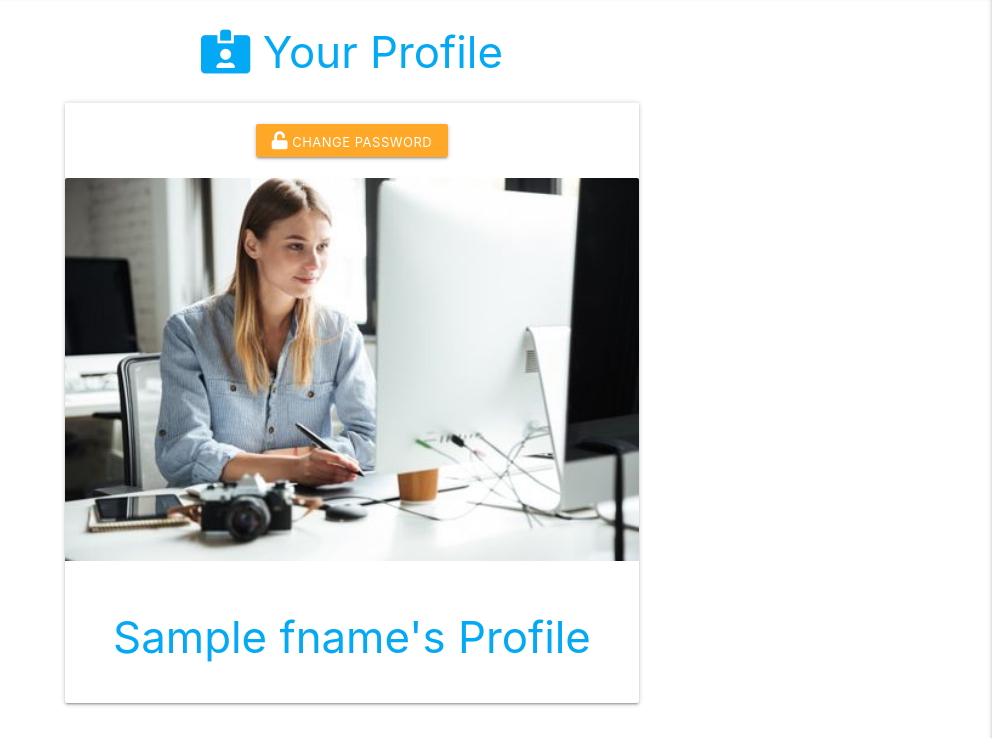
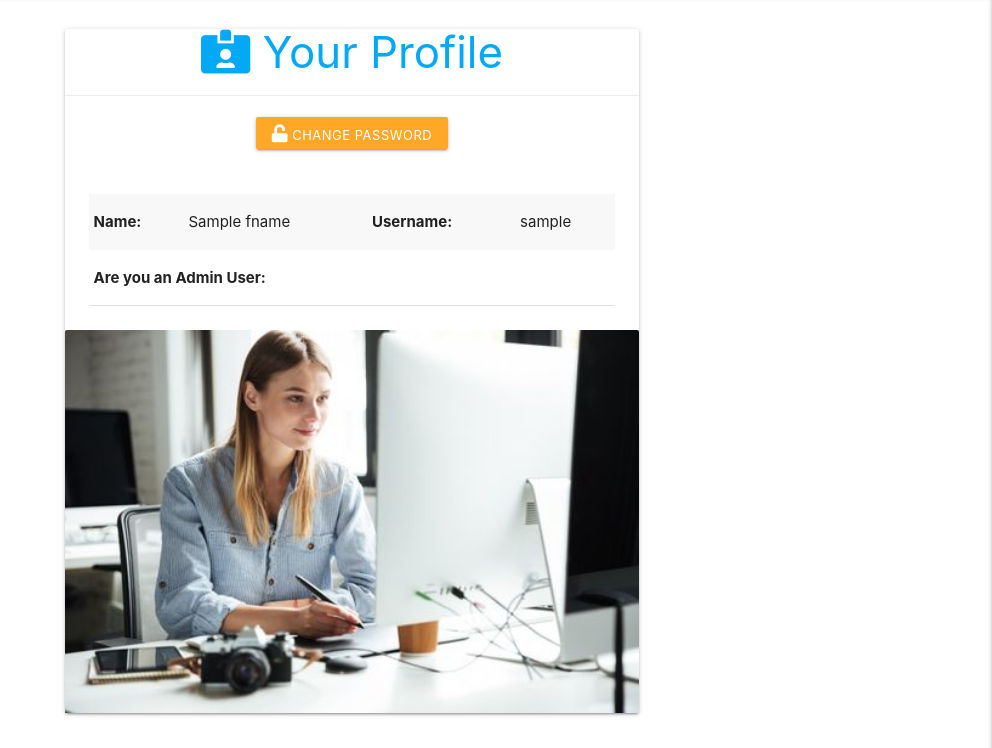
Before and after one commit to Code-Institute-Submissions/VDU-Assessment, a Flask app: page /profile/1 in a window 1280 px wide. Shown: the part 68-816 px from the top of the page, without its empty margins (288-1280 px from the left). Run offline with Flask 2, Linux system fonts and the light colour scheme; the visitor is signed in with stand-in values (Sample User, id 1); a database or web service that is not in the repository returns one stand-in record (values such as "Sample title"); some libraries are stand-ins or nearby versions.

Commit message:
Completed styling on profile page

```diff
--- a/templates/profile.html
+++ b/templates/profile.html
@@ -6,23 +6,39 @@
             <li><a href="{{ url_for('get_departments') }}">Department Maintenance</a></li>
             <li><a href="{{ url_for('get_users') }}">User Maintenance</a></li>
         </ul>
-  <h3 class="center-align light-blue-text text-darken 4"><i class="fas fa-id-card-alt"></i> Your Profile</h3>
   <div class="row">
             <div class="col s12 m8 offset-m2">
             <div class="card hoverable">
+                <h3 class="center-align light-blue-text text-darken 4"><i class="fas fa-id-card-alt"></i> Your Profile</h3>
                  <div class="card-action center-align">
                    <a href="{{ url_for('change_password', user_id=user._id) }}" class="btn-small orange lighten-1"><i class="fas fa-unlock"></i> Change Password</a>
                    {% if user.is_admin %}
                             <a href="#" class="btn-small orange lighten-1 dropdown-trigger" data-target="dropdown1"><i class="fas fa-tools"></i> Maintenance</a>
                         {% endif %}
                 </div>
+                <div class="card-content">
+                        <table class="striped">
+                                <tbody>
+                                    <tr>
+                                        <td><b>Name:</b></td>
+                                        <td>{{user.fname}}</td>
+                                        <td><b>Username:</b></td>
+                                        <td>{{user.username}}</td>
+                                    </tr>
+                                </tbody>
+                            </table>
+                             <table class="highlight">
+                                <tbody>
+                                    <tr>
+                                        <td><b>Are you an Admin User:</b></td>
+                                        <td>{{user.is_admin}}</td>
+                                    </tr>
+                                </tbody>
+                            </table>
+
+                    </div>
                 <div class="card-image">
                 <img src="{{ url_for('static', filename='images/profile.jpg') }}">
                 </div>
-                    <div class="card-content">
-                    <p><h3 class="center-align light-blue-text text-darken 4">
-                    {{ user.fname }}'s Profile
-                    {{ user.is_admin }}</h3></p>
-                    </div>
-            </div>
+        </div>
 {% endblock %}
```
